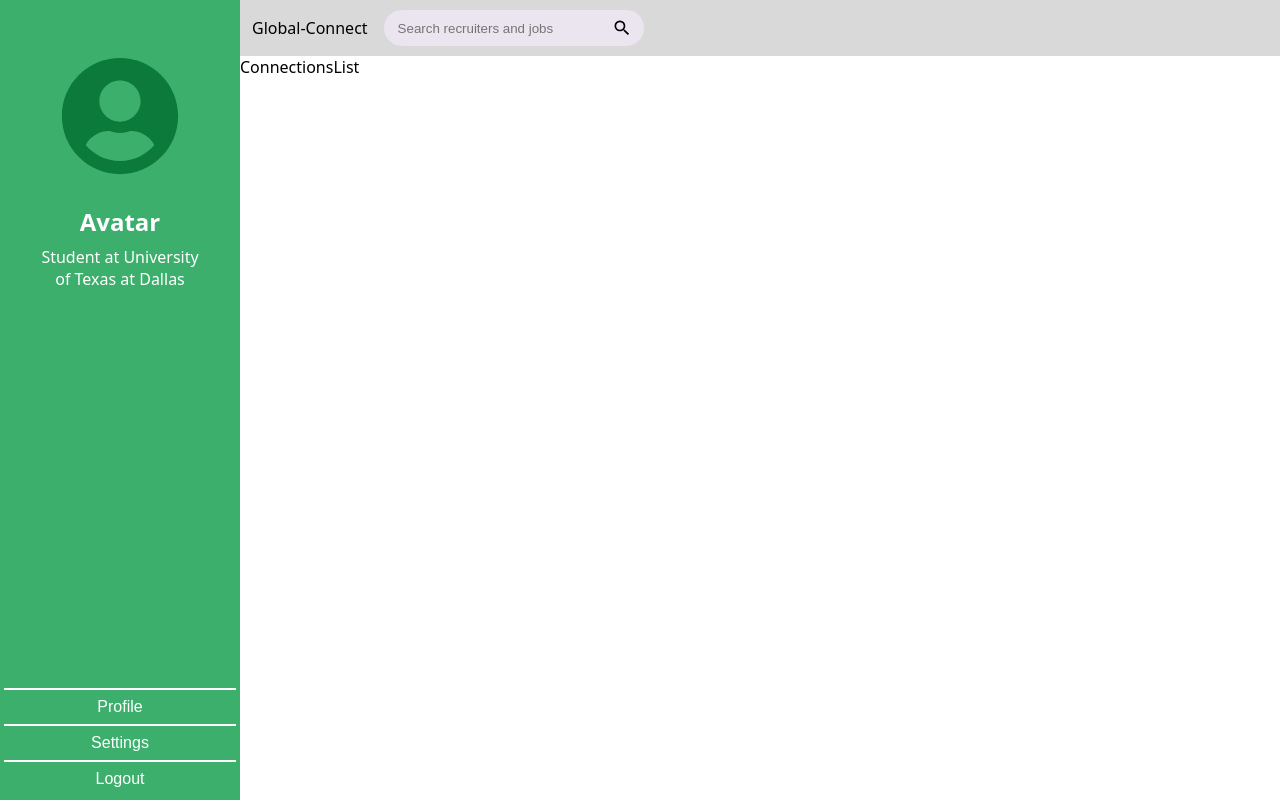
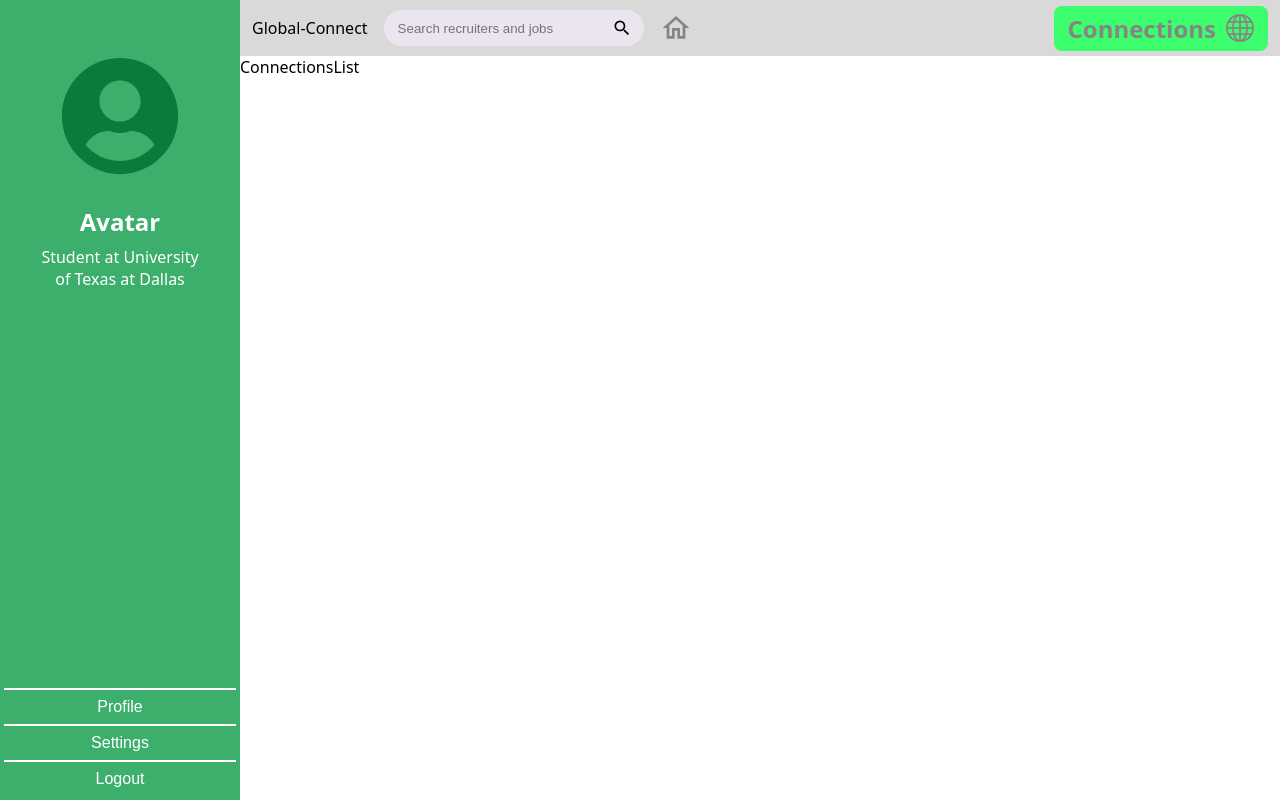
Before and after one commit to AtreyaG/Global-Connect, a React (Vite) app: page / in a window 1280 px wide. Built offline with nearby package versions, Linux system fonts and the light colour scheme.

Commit message:
Add in button to go to home or connections page (not implemented yet) and styling for them.

```diff
--- a/src/LandingPage.css
+++ b/src/LandingPage.css
@@ -85,3 +85,25 @@
     background: none;
     outline: none;
 }
+
+.home-link,
+.connections-link{
+    display: flex;
+    align-items: center;
+    color: #868585;
+    text-decoration: none;
+}
+
+.connections-link{
+    margin-left: auto;
+    gap: 10px;
+    padding: 6px 14px;
+    border-radius: 8px;
+    background: #3cfd6c;
+    font-size: 1.5rem;
+    font-weight: bold;
+}
+
+.connections-link:hover{
+    background: #a5f3a5
+}
--- a/src/components/Header.tsx
+++ b/src/components/Header.tsx
@@ -1,4 +1,5 @@
-import {MdSearch } from 'react-icons/md'
+import {MdSearch, MdOutlineHome} from 'react-icons/md'
+import { BsGlobe } from 'react-icons/bs'
 
 function Header() {
     return(
@@ -7,6 +8,14 @@ function Header() {
                 <input type="text" placeholder='Search recruiters and jobs'/>
                 <MdSearch size={20} />
             </div>
+
+            <a href="/" className='home-link'>
+                <MdOutlineHome size={32} />
+            </a>
+
+            <a href='/connections' className="connections-link">
+                Connections <BsGlobe size={28} />
+            </a>
         </header>
     )
 }
```
